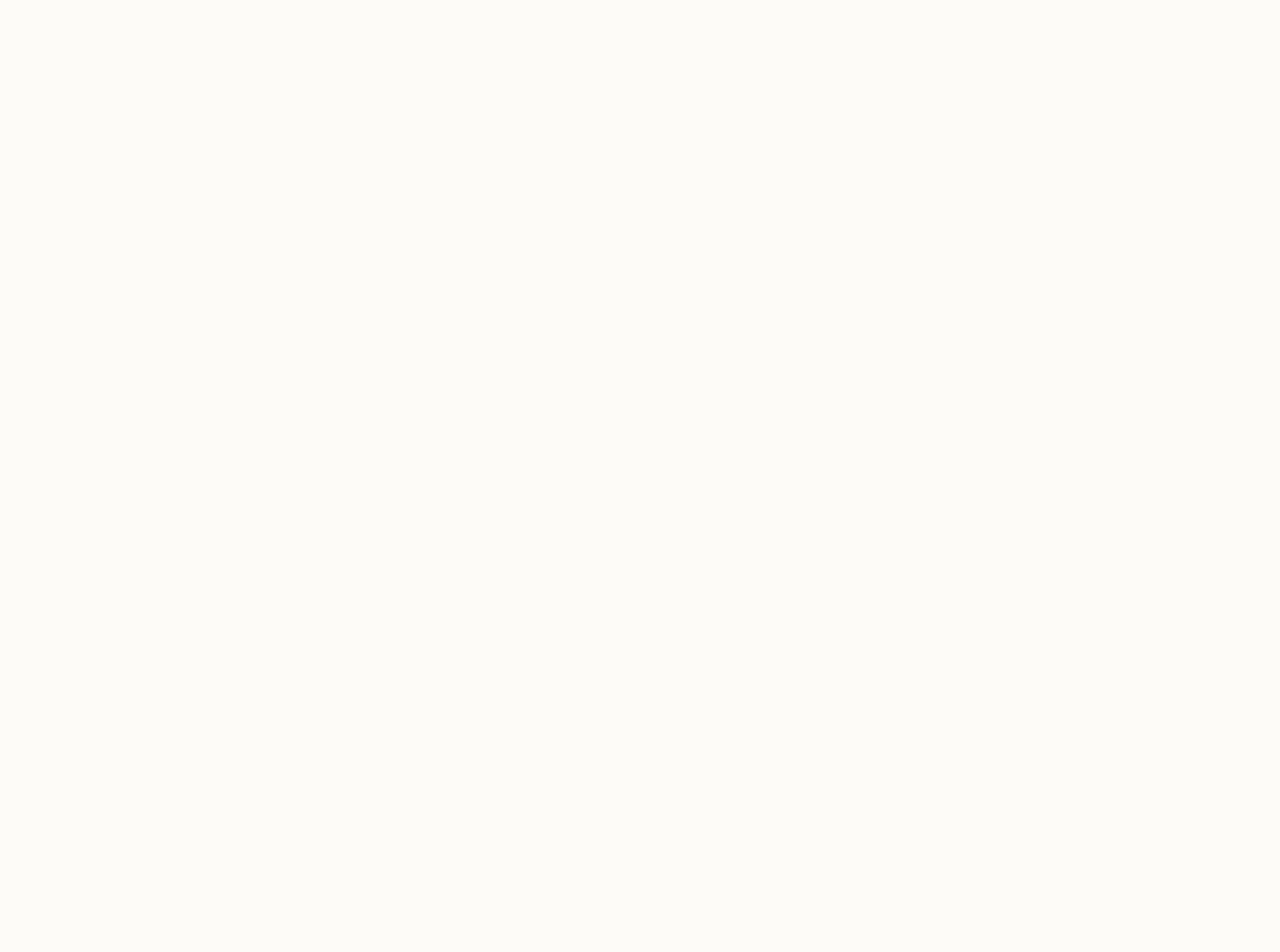
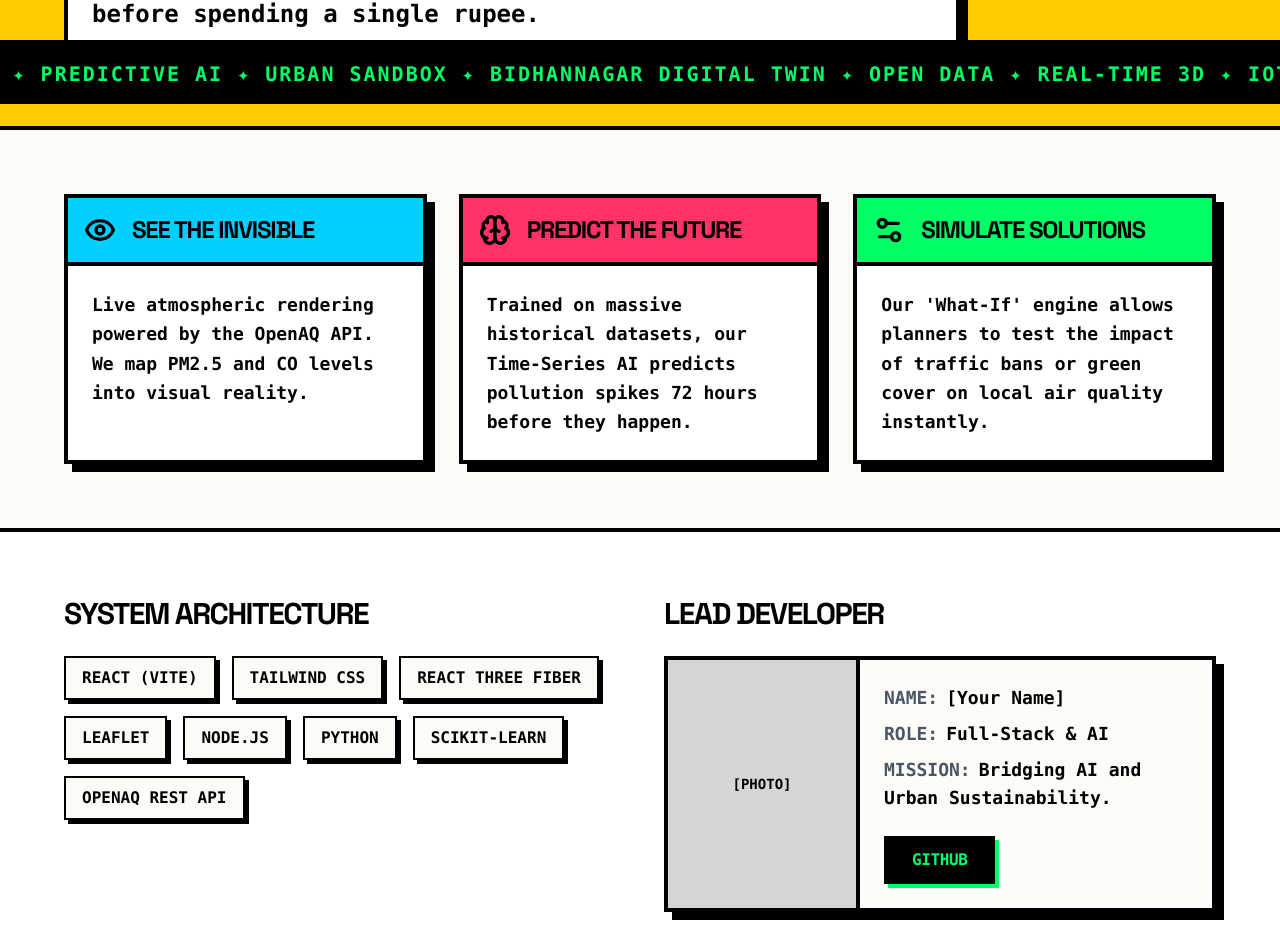
Before and after one commit to bireshwarkundu/ECO.TWIN, a React (Vite) app in the folder frontend/: page /about in a window 1280 px wide. Before the commit this address had no page. Shown: the part 696-1648 px from the top of the page. Before the commit the page ends 800 px from the top, so only its background shows below. Built offline with nearby package versions, Linux system fonts and the light colour scheme.

Commit message:
feat: Add About / Manifesto page and routing

```diff
--- a/frontend/src/App.jsx
+++ b/frontend/src/App.jsx
@@ -6,6 +6,7 @@ import History from './pages/History';
 import Settings from './pages/Settings';
 import HistoricalDashboard from './pages/HistoricalDashboard';
 import ModelsSimulation from './pages/ModelsSimulation';
+import AboutManifesto from './pages/AboutManifesto';
 import './index.css';
 
 function App() {
@@ -16,6 +17,7 @@ function App() {
         <Route path="/dashboard" element={<Dashboard />} />
         <Route path="/archive" element={<HistoricalDashboard />} />
         <Route path="/models" element={<ModelsSimulation />} />
+        <Route path="/about" element={<AboutManifesto />} />
         <Route path="/history" element={<History />} />
         <Route path="/settings" element={<Settings />} />
       </Routes>
--- /dev/null
+++ b/frontend/src/pages/AboutManifesto.jsx
@@ -0,0 +1,108 @@
+import React from 'react';
+import { motion } from 'framer-motion';
+import { Eye, Brain, Settings2 } from 'lucide-react';
+
+const AboutManifesto = () => {
+    const techStack = [
+        "React (Vite)", "Tailwind CSS", "React Three Fiber", "Leaflet", "Node.js", "Python", "Scikit-Learn", "OpenAQ REST API"
+    ];
+
+    return (
+        <div className="min-h-screen bg-[#FDFBF7] text-black flex flex-col relative pb-16 font-mono overflow-x-hidden">
+            {/* 1. Hero / Manifesto */}
+            <section className="p-8 md:p-16 border-b-4 border-black bg-[#FFCC00]">
+                <div className="bg-white border-4 border-black px-4 py-2 font-mono w-max shadow-[4px_4px_0px_0px_rgba(0,0,0,1)] mb-8 font-black uppercase tracking-tighter text-lg">
+                    OUR MISSION
+                </div>
+                <h1 className="text-6xl md:text-8xl font-black max-w-5xl uppercase tracking-tighter leading-none" style={{ fontFamily: 'Space Grotesk, sans-serif' }}>
+                    WE DON'T JUST TRACK POLLUTION. WE PREDICT IT.
+                </h1>
+                <p className="font-mono text-xl md:text-2xl mt-8 max-w-4xl bg-white p-6 border-4 border-black shadow-[8px_8px_0px_0px_rgba(0,0,0,1)] leading-relaxed font-bold">
+                    Urban planning has a fatal flaw: it is reactive. EcoTwin is a proactive Digital Twin for Bidhannagar. We fused real-time IoT sensor data, spatial mapping, and Machine Learning to give urban planners a time machine. See the invisible, predict the hazards, and simulate solutions before spending a single rupee.
+                </p>
+            </section>
+
+            {/* 2. Core Pillars */}
+            <section className="p-8 md:p-16 grid grid-cols-1 md:grid-cols-3 gap-8 bg-[#FDFBF7]">
+                {/* Card 1 */}
+                <div className="bg-white border-4 border-black shadow-[8px_8px_0px_0px_rgba(0,0,0,1)] flex flex-col">
+                    <div className="bg-[#00CFFF] border-b-4 border-black p-4 flex items-center gap-4 text-black">
+                        <Eye size={32} strokeWidth={2.5} />
+                        <h2 className="font-black uppercase tracking-tighter text-2xl" style={{ fontFamily: 'Space Grotesk, sans-serif' }}>SEE THE INVISIBLE</h2>
+                    </div>
+                    <div className="p-6 font-mono font-bold text-lg leading-relaxed border-t-0 flex-grow">
+                        Live atmospheric rendering powered by the OpenAQ API. We map PM2.5 and CO levels into visual reality.
+                    </div>
+                </div>
+
+                {/* Card 2 */}
+                <div className="bg-white border-4 border-black shadow-[8px_8px_0px_0px_rgba(0,0,0,1)] flex flex-col">
+                    <div className="bg-[#FF3366] border-b-4 border-black p-4 flex items-center gap-4 text-black">
+                        <Brain size={32} strokeWidth={2.5} />
+                        <h2 className="font-black uppercase tracking-tighter text-2xl" style={{ fontFamily: 'Space Grotesk, sans-serif' }}>PREDICT THE FUTURE</h2>
+                    </div>
+                    <div className="p-6 font-mono font-bold text-lg leading-relaxed border-t-0 flex-grow">
+                        Trained on massive historical datasets, our Time-Series AI predicts pollution spikes 72 hours before they happen.
+                    </div>
+                </div>
+
+                {/* Card 3 */}
+                <div className="bg-white border-4 border-black shadow-[8px_8px_0px_0px_rgba(0,0,0,1)] flex flex-col">
+                    <div className="bg-[#00FF66] border-b-4 border-black p-4 flex items-center gap-4 text-black">
+                        <Settings2 size={32} strokeWidth={2.5} />
+                        <h2 className="font-black uppercase tracking-tighter text-2xl" style={{ fontFamily: 'Space Grotesk, sans-serif' }}>SIMULATE SOLUTIONS</h2>
+                    </div>
+                    <div className="p-6 font-mono font-bold text-lg leading-relaxed border-t-0 flex-grow">
+                        Our 'What-If' engine allows planners to test the impact of traffic bans or green cover on local air quality instantly.
+                    </div>
+                </div>
+            </section>
+
+            {/* 3. Tech Stack and Creator */}
+            <section className="p-8 md:p-16 grid grid-cols-1 lg:grid-cols-2 gap-12 border-t-4 border-black bg-white flex-grow">
+                <div>
+                    <h2 className="text-3xl font-black uppercase tracking-tighter mb-6" style={{ fontFamily: 'Space Grotesk, sans-serif' }}>SYSTEM ARCHITECTURE</h2>
+                    <div className="flex flex-wrap gap-4 mt-6">
+                        {techStack.map((tech, idx) => (
+                            <div key={idx} className="border-2 border-black px-4 py-2 font-black uppercase shadow-[4px_4px_0px_0px_rgba(0,0,0,1)] bg-[#FDFBF7]">
+                                {tech}
+                            </div>
+                        ))}
+                    </div>
+                </div>
+
+                <div>
+                    <h2 className="text-3xl font-black uppercase tracking-tighter mb-6" style={{ fontFamily: 'Space Grotesk, sans-serif' }}>LEAD DEVELOPER</h2>
+                    <div className="mt-6 bg-[#FDFBF7] border-4 border-black shadow-[8px_8px_0px_0px_rgba(0,0,0,1)] p-0 flex flex-col sm:flex-row h-full max-h-[16rem]">
+                        <div className="w-full sm:w-48 h-48 sm:h-auto bg-gray-300 border-b-4 sm:border-b-0 sm:border-r-4 border-black filter grayscale flex items-center justify-center font-mono text-sm font-bold flex-shrink-0">
+                            [PHOTO]
+                        </div>
+                        <div className="p-6 font-mono flex flex-col justify-between flex-grow">
+                            <div>
+                                <p className="font-bold text-lg mb-2 text-black"><span className="text-gray-600 mr-2">NAME:</span>[Your Name]</p>
+                                <p className="font-bold text-lg mb-2 text-black"><span className="text-gray-600 mr-2">ROLE:</span>Full-Stack & AI</p>
+                                <p className="font-bold text-lg mb-4 text-black"><span className="text-gray-600 mr-2">MISSION:</span>Bridging AI and Urban Sustainability.</p>
+                            </div>
+                            <button className="bg-black text-[#00FF66] border-4 border-black px-6 py-2 font-black uppercase tracking-tight shadow-[4px_4px_0px_0px_rgba(0,255,102,1)] hover:translate-x-1 hover:translate-y-1 hover:shadow-none transition-none w-max">
+                                GITHUB
+                            </button>
+                        </div>
+                    </div>
+                </div>
+            </section>
+
+            {/* 4. Marquee Footer */}
+            <div className="fixed bottom-0 left-0 w-full bg-black text-[#00FF66] border-t-4 border-black py-4 overflow-hidden z-50">
+                <motion.div
+                    className="flex whitespace-nowrap font-mono font-bold text-xl uppercase tracking-widest"
+                    animate={{ x: [0, -1035] }}
+                    transition={{ repeat: Infinity, ease: "linear", duration: 15 }}
+                >
+                    <span className="mr-8">✦ REAL-TIME 3D ✦ IOT SENSORS ✦ PREDICTIVE AI ✦ URBAN SANDBOX ✦ BIDHANNAGAR DIGITAL TWIN ✦ OPEN DATA ✦ REAL-TIME 3D ✦ IOT SENSORS ✦ PREDICTIVE AI ✦ URBAN SANDBOX ✦ BIDHANNAGAR DIGITAL TWIN ✦ OPEN DATA ✦</span>
+                </motion.div>
+            </div>
+        </div>
+    );
+};
+
+export default AboutManifesto;
--- a/frontend/src/pages/HomepageContainer.jsx
+++ b/frontend/src/pages/HomepageContainer.jsx
@@ -12,7 +12,7 @@ const HomepageContainer = () => {
                 </div>
                 <div className="hidden md:flex gap-6 font-mono uppercase font-bold text-lg">
                     {['Dashboard', 'Models', 'About'].map((link) => (
-                        <a key={link} href={link === 'Models' ? "/models" : (link === 'Dashboard' ? "/dashboard" : "#")} className="hover:bg-[#FFCC00] px-3 py-1 border-2 border-transparent hover:border-black transition-colors">
+                        <a key={link} href={link === 'Models' ? "/models" : (link === 'Dashboard' ? "/dashboard" : "/about")} className="hover:bg-[#FFCC00] px-3 py-1 border-2 border-transparent hover:border-black transition-colors">
                             {link}
                         </a>
                     ))}
```
